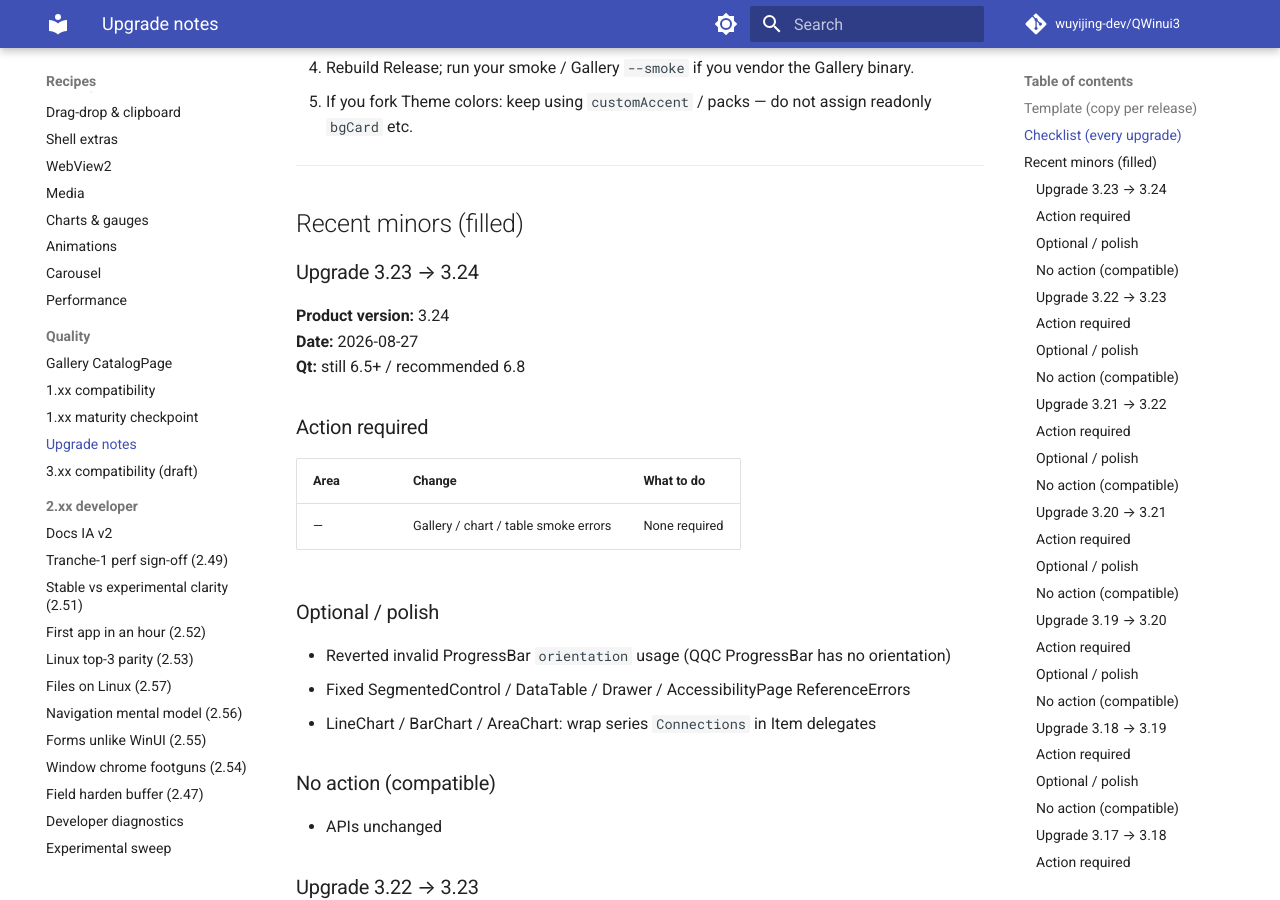
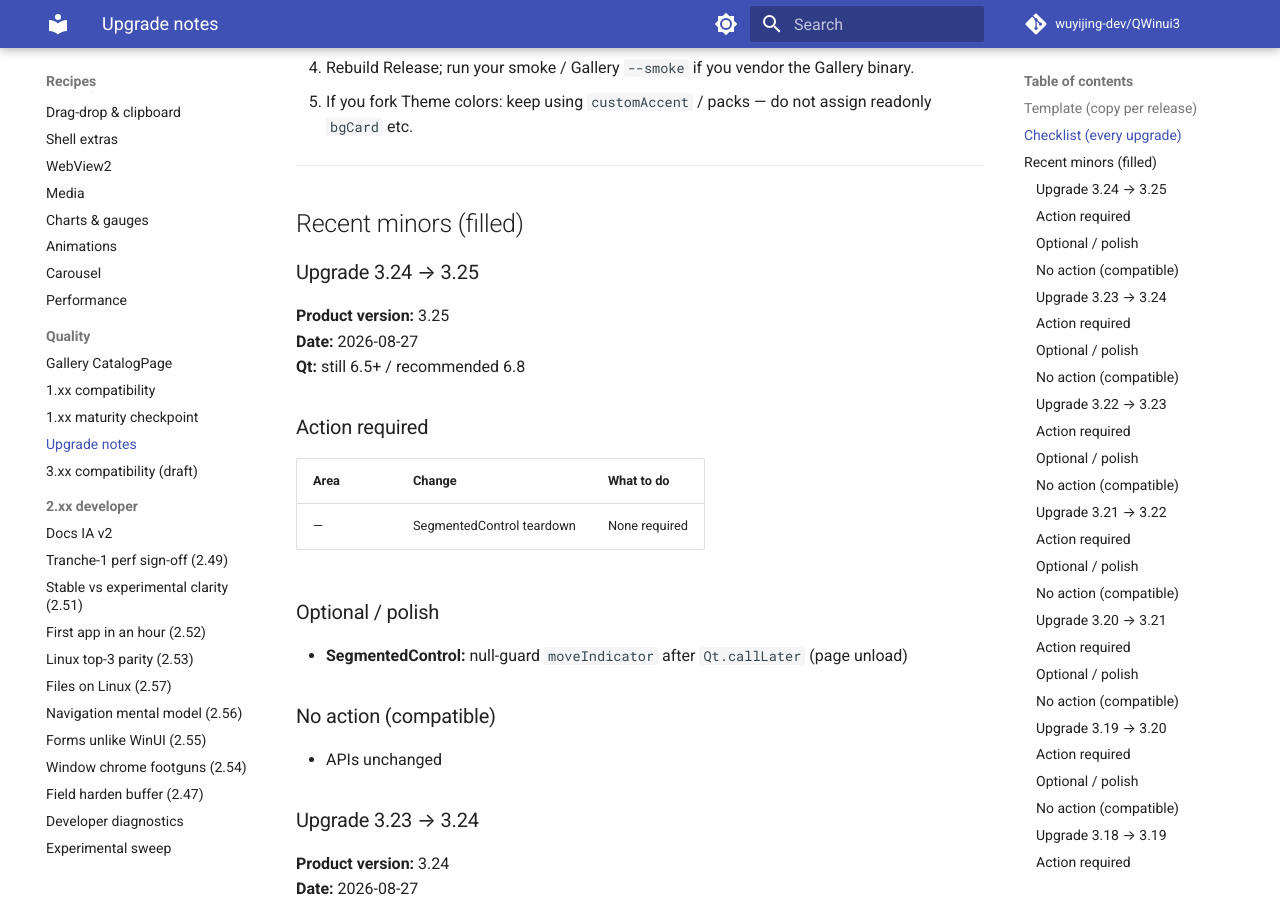
Before and after one commit to wuyijing-dev/QWinui3, an MkDocs documentation site: the page built from docs/upgrade-notes.md, in a window 1280 px wide and 900 px high, scrolled down 1111 px. Built offline with MkDocs 1.6.1 and Material for MkDocs 9.7.7, drawn with Linux system fonts in a browser that asks for light colours; comment, search, counter and statistics services are not loaded.

Commit message:
Guard SegmentedControl moveIndicator after callLater teardown.
Smoke was still logging TypeError when pages unload before the delayed callback runs.

```diff
--- a/CMakeLists.txt
+++ b/CMakeLists.txt
@@ -17,7 +17,7 @@
 
 # Product version is X.YY (two-digit minor), e.g. 1.00, 1.01, 1.10.
 # Git tags / packages use v${QWINUI3_VERSION}. CMake needs major.minor.patch.
-set(QWINUI3_VERSION "3.24")
+set(QWINUI3_VERSION "3.25")
 if(NOT QWINUI3_VERSION MATCHES "^[0-9]+\\.[0-9][0-9]$")
     message(FATAL_ERROR "QWINUI3_VERSION must be X.YY (two-digit minor), got '${QWINUI3_VERSION}'")
 endif()
--- a/docs/upgrade-notes.md
+++ b/docs/upgrade-notes.md
@@ -46,6 +46,23 @@
 ---
 
 ## Recent minors (filled)
+
+### Upgrade 3.24 → 3.25
+
+**Product version:** 3.25
+**Date:** 2026-08-27
+**Qt:** still 6.5+ / recommended 6.8
+
+### Action required
+| Area | Change | What to do |
+|------|--------|------------|
+| — | SegmentedControl teardown | None required |
+
+### Optional / polish
+- **SegmentedControl:** null-guard `moveIndicator` after `Qt.callLater` (page unload)
+
+### No action (compatible)
+- APIs unchanged
 
 ### Upgrade 3.23 → 3.24
 
```
Also changed, not shown: ROADMAP.md (+3 -3 lines), docs/roadmap.md (+1 -1 lines), 1 other file.
